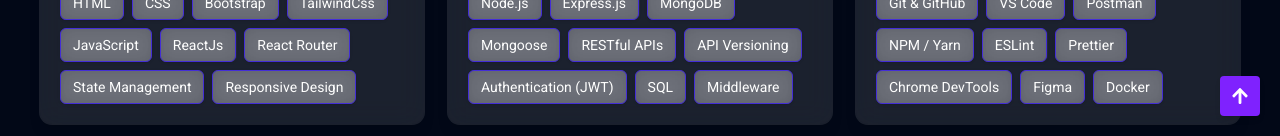
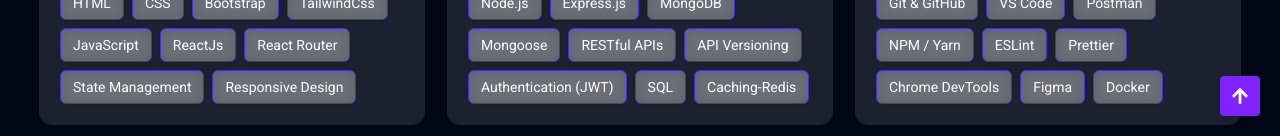
Before and after one commit to ma3llim007/sameerfolio, a React (Vite) app: page / in a window 1280 px wide. Shown: the part 664-800 px from the top of the page. Built offline with nearby package versions, Linux system fonts and the light colour scheme; no server answers; a web font is replaced by a local one.

Commit message:
chore: update the backend skills

```diff
--- a/src/components/Skills.jsx
+++ b/src/components/Skills.jsx
@@ -3,7 +3,7 @@
 
 const skillsCard = [
     { title: "Front-End", skills: ["HTML", "CSS", "Bootstrap", "TailwindCss", "JavaScript", "ReactJs", "React Router", "State Management", "Responsive Design"] },
-    { title: "Back-End", skills: ["Node.js", "Express.js", "MongoDB", "Mongoose", "RESTful APIs", "API Versioning", "Authentication (JWT)", "SQL", "Middleware"] },
+    { title: "Back-End", skills: ["Node.js", "Express.js", "MongoDB", "Mongoose", "RESTful APIs", "API Versioning", "Authentication (JWT)", "SQL", "Caching-Redis"] },
     { title: "Tools", skills: ["Git & GitHub", "VS Code", "Postman", "NPM / Yarn", "ESLint", "Prettier", "Chrome DevTools", "Figma", "Docker"] },
 ];
 
```
